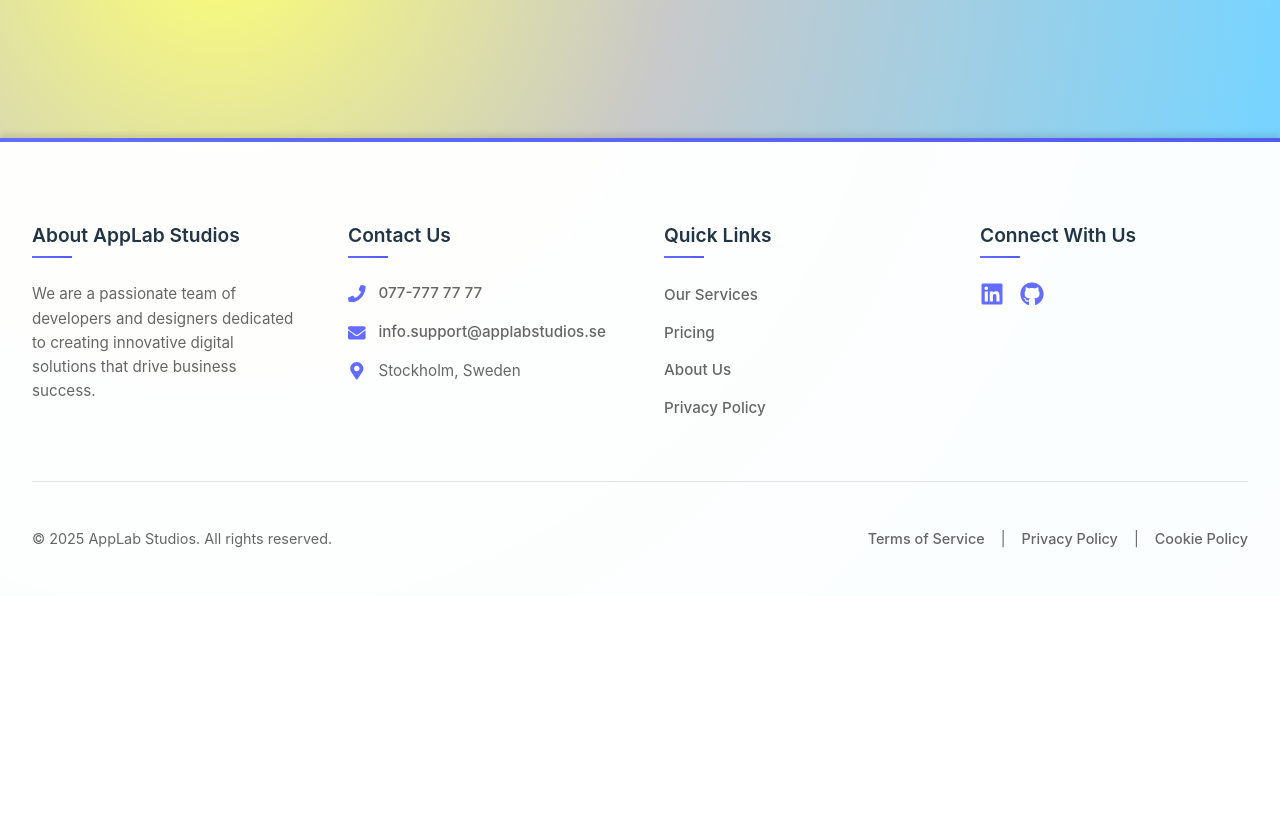
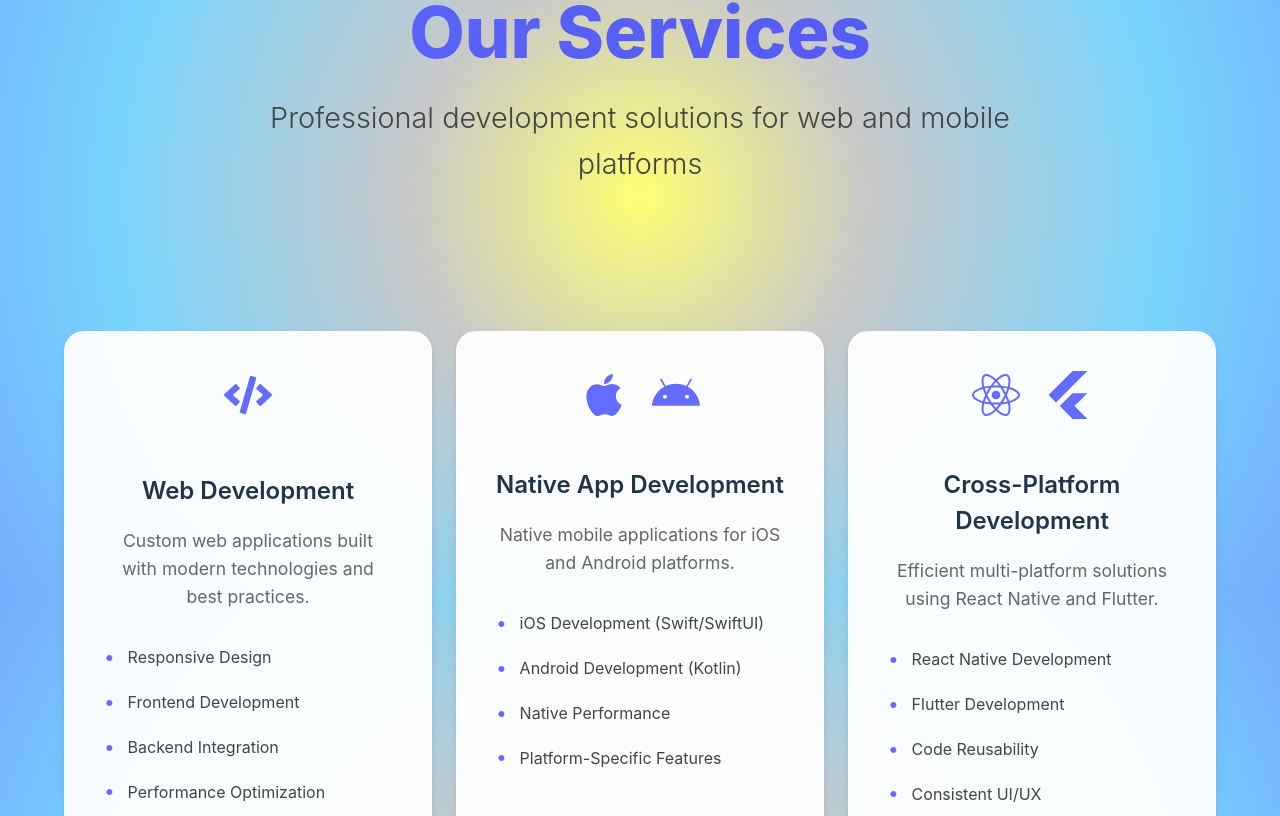
Before and after one commit to Youssef-Azroun/AppLab-Studios-AB, a React (Vite) app: page /services in a window 1280 px wide. Shown: the part 204-1020 px from the top of the page. Before the commit the page ends 800 px from the top, so only its background shows below. Built offline with nearby package versions, Linux system fonts and the light colour scheme.

Commit message:
Add Services page and implement route-based scroll reset
- Import and add Services page route to App.jsx
- Add useLocation hook to track route changes
- Implement useEffect to scroll to top on route navigation

```diff
--- a/src/App.jsx
+++ b/src/App.jsx
@@ -1,5 +1,5 @@
 import { useState, useEffect } from 'react'
-import { Routes, Route, useNavigate } from 'react-router-dom'
+import { Routes, Route, useNavigate, useLocation } from 'react-router-dom'
 import './App.css'
 import logo from './assets/images/logo.png'
 import { AiOutlineHome } from 'react-icons/ai'
@@ -13,6 +13,7 @@ import {
 import { BsPeople } from 'react-icons/bs'
 import { FaRegMoneyBillAlt, FaCode, FaMobileAlt, FaDatabase } from 'react-icons/fa'
 import AboutUs from './Pages/AboutUs'
+import Services from './Pages/Services'
 import Footer from './components/Footer'
 
 function App() {
@@ -21,6 +22,7 @@ function App() {
   const [isScrolled, setIsScrolled] = useState(false)
   const [scrollPosition, setScrollPosition] = useState(0)
   const navigate = useNavigate()
+  const location = useLocation()
 
   useEffect(() => {
     const handleScroll = () => {
@@ -67,6 +69,10 @@ function App() {
       window.scrollTo(0, scrollPosition);
     }
   }, [isMenuOpen, scrollPosition]);
+
+  useEffect(() => {
+    window.scrollTo(0, 0)
+  }, [location.pathname])
 
   const toggleMenu = () => {
     if (!isMenuOpen) {
@@ -271,6 +277,7 @@ function App() {
         <Routes>
           <Route path="/" element={<HomePage />} />
           <Route path="/about" element={<AboutUs />} />
+          <Route path="/services" element={<Services />} />
         </Routes>
       </div>
       <Footer />
--- /dev/null
+++ b/src/Pages/Services.css
@@ -0,0 +1,331 @@
+.services {
+  max-width: 1400px;
+  margin: 0 auto;
+  padding: 0.5rem;
+  width: 100%;
+  box-sizing: border-box;
+}
+
+.hero {
+  text-align: center;
+  padding: 4rem 0;
+  margin-bottom: 3rem;
+}
+
+.hero h1 {
+  font-size: 4.5rem;
+  margin-bottom: 1.5rem;
+  font-weight: 800;
+  background: linear-gradient(135deg, #646cff 0%, #535bf2 50%, #ff6b6b 100%);
+  -webkit-background-clip: text;
+  -webkit-text-fill-color: transparent;
+  animation: gradientFlow 8s ease infinite;
+  background-size: 200% 200%;
+}
+
+.hero .tagline {
+  font-size: 1.8rem;
+  color: #444;
+  font-weight: 300;
+  max-width: 800px;
+  margin: 0 auto;
+}
+
+.services-grid {
+  display: grid;
+  grid-template-columns: repeat(auto-fit, minmax(320px, 1fr));
+  gap: 1.5rem;
+  padding: 1rem;
+}
+
+.service-card {
+  background: rgba(255, 255, 255, 0.95);
+  padding: 2.5rem;
+  border-radius: 20px;
+  text-align: center;
+  transition: all 0.3s ease;
+  box-shadow: 0 4px 6px rgba(0, 0, 0, 0.1);
+}
+
+.service-card:hover {
+  transform: translateY(-10px);
+  box-shadow: 0 20px 40px rgba(0, 0, 0, 0.1);
+}
+
+.icon-group {
+  display: flex;
+  justify-content: center;
+  gap: 1.5rem;
+  margin-bottom: 1.5rem;
+}
+
+.service-icon {
+  font-size: 3rem;
+  color: #646cff;
+  margin-bottom: 1.5rem;
+}
+
+.service-card h3 {
+  color: #213547;
+  margin-bottom: 1rem;
+  font-size: 1.5rem;
+  font-weight: 600;
+}
+
+.service-card p {
+  color: #666;
+  line-height: 1.6;
+  margin-bottom: 1.5rem;
+}
+
+.service-features {
+  list-style: none;
+  padding: 0;
+  text-align: left;
+}
+
+.service-features li {
+  color: #444;
+  padding: 0.5rem 0;
+  display: flex;
+  align-items: center;
+  font-size: 1rem;
+}
+
+.service-features li::before {
+  content: '•';
+  color: #646cff;
+  margin-right: 0.8rem;
+  font-size: 1.2rem;
+}
+
+.learn-more-btn {
+  background: linear-gradient(135deg, #646cff, #535bf2);
+  color: white;
+  border: none;
+  padding: 0.8rem 1.5rem;
+  border-radius: 25px;
+  cursor: pointer;
+  font-weight: 500;
+  transition: all 0.3s ease;
+  margin-top: 1rem;
+}
+
+.learn-more-btn:hover {
+  transform: translateY(-2px);
+  box-shadow: 0 5px 15px rgba(100, 108, 255, 0.3);
+}
+
+.modal-overlay {
+  position: fixed;
+  top: 0;
+  left: 0;
+  width: 100%;
+  height: 100%;
+  background: rgba(0, 0, 0, 0.5);
+  backdrop-filter: blur(5px);
+  display: flex;
+  justify-content: center;
+  align-items: flex-end;
+  z-index: 1000;
+  animation: overlayFadeIn 0.3s ease;
+}
+
+.modal-sheet {
+  background: white;
+  padding: 2.5rem;
+  border-radius: 25px 25px 0 0;
+  width: 100%;
+  max-height: 85vh;
+  overflow-y: auto;
+  position: relative;
+  animation: sheetSlideUp 0.4s ease;
+}
+
+.modal-handle {
+  width: 40px;
+  height: 4px;
+  background: #e0e0e0;
+  border-radius: 2px;
+  margin: 0 auto 20px;
+}
+
+.modal-close {
+  position: absolute;
+  top: 1.5rem;
+  right: 1.5rem;
+  background: rgba(0, 0, 0, 0.1);
+  border: none;
+  font-size: 1.5rem;
+  cursor: pointer;
+  color: #666;
+  padding: 0.5rem;
+  line-height: 1;
+  transition: all 0.3s ease;
+  border-radius: 50%;
+  width: 40px;
+  height: 40px;
+  display: flex;
+  align-items: center;
+  justify-content: center;
+}
+
+.modal-close:hover {
+  background: rgba(0, 0, 0, 0.2);
+  color: #333;
+  transform: rotate(90deg);
+}
+
+.modal-description {
+  color: #444;
+  font-size: 1.1rem;
+  line-height: 1.6;
+  margin: 1.5rem 0;
+}
+
+.features-grid {
+  display: grid;
+  grid-template-columns: repeat(auto-fit, minmax(250px, 1fr));
+  gap: 1.5rem;
+  margin-top: 2rem;
+}
+
+.feature-card {
+  background: rgba(100, 108, 255, 0.05);
+  padding: 1.5rem;
+  border-radius: 15px;
+  transition: all 0.3s ease;
+}
+
+.feature-card:hover {
+  transform: translateY(-5px);
+  background: rgba(100, 108, 255, 0.1);
+}
+
+.feature-icon {
+  font-size: 2rem;
+  color: #646cff;
+  margin-bottom: 1rem;
+}
+
+.feature-card h4 {
+  color: #213547;
+  margin-bottom: 0.5rem;
+  font-size: 1.2rem;
+}
+
+.feature-card p {
+  color: #666;
+  font-size: 0.95rem;
+  line-height: 1.5;
+}
+
+@keyframes modalFadeIn {
+  from {
+    opacity: 0;
+    transform: translateY(-20px);
+  }
+  to {
+    opacity: 1;
+    transform: translateY(0);
+  }
+}
+
+@keyframes overlayFadeIn {
+  from {
+    opacity: 0;
+  }
+  to {
+    opacity: 1;
+  }
+}
+
+@keyframes sheetSlideUp {
+  from {
+    transform: translateY(100%);
+  }
+  to {
+    transform: translateY(0);
+  }
+}
+
+@media (max-width: 768px) {
+  .services {
+    padding: 0.25rem;
+  }
+
+  .hero {
+    padding: 2rem 0;
+  }
+
+  .hero h1 {
+    font-size: 2.5rem;
+  }
+
+  .hero .tagline {
+    font-size: 1.2rem;
+    padding: 0 1rem;
+  }
+
+  .services-grid {
+    grid-template-columns: 1fr;
+    gap: 1rem;
+    padding: 0.5rem;
+  }
+
+  .service-card {
+    padding: 1.5rem;
+  }
+
+  .icon-group {
+    gap: 1rem;
+  }
+
+  .service-icon {
+    font-size: 2.5rem;
+  }
+
+  .service-card h3 {
+    font-size: 1.3rem;
+  }
+
+  .service-card p {
+    font-size: 1rem;
+    margin-bottom: 1rem;
+  }
+
+  .service-features li {
+    font-size: 0.9rem;
+  }
+}
+
+/* For extra small devices */
+@media (max-width: 380px) {
+  .hero h1 {
+    font-size: 2rem;
+  }
+
+  .hero .tagline {
+    font-size: 1rem;
+  }
+
+  .services-grid {
+    padding: 0.25rem;
+  }
+
+  .service-card {
+    padding: 1.2rem;
+  }
+
+  .service-icon {
+    font-size: 2rem;
+  }
+
+  .icon-group {
+    gap: 0.8rem;
+  }
+
+  .service-features li {
+    font-size: 0.85rem;
+  }
+}
--- /dev/null
+++ b/src/Pages/Services.jsx
@@ -0,0 +1,91 @@
+import { useEffect } from 'react'
+import './Services.css'
+import {
+  FaCode,
+  FaMobileAlt,
+  FaApple,
+  FaAndroid,
+  FaReact
+} from 'react-icons/fa'
+import { SiFlutter } from 'react-icons/si'
+
+function Services() {
+  useEffect(() => {
+    const observerOptions = {
+      threshold: 0.1,
+      rootMargin: '0px'
+    }
+
+    const observer = new IntersectionObserver((entries) => {
+      entries.forEach(entry => {
+        if (entry.isIntersecting) {
+          entry.target.classList.add('visible')
+        }
+      })
+    }, observerOptions)
+
+    const animatedElements = document.querySelectorAll('.animate-on-scroll')
+    animatedElements.forEach(el => observer.observe(el))
+
+    return () => {
+      animatedElements.forEach(el => observer.unobserve(el))
+    }
+  }, [])
+
+  return (
+    <div className="services">
+      <section className="hero animate-on-scroll">
+        <h1>Our Services</h1>
+        <p className="tagline">
+          Professional development solutions for web and mobile platforms
+        </p>
+      </section>
+
+      <div className="services-grid">
+        <div className="service-card animate-on-scroll">
+          <FaCode className="service-icon" />
+          <h3>Web Development</h3>
+          <p>Custom web applications built with modern technologies and best practices.</p>
+          <ul className="service-features">
+            <li>Responsive Design</li>
+            <li>Frontend Development</li>
+            <li>Backend Integration</li>
+            <li>Performance Optimization</li>
+          </ul>
+        </div>
+
+        <div className="service-card animate-on-scroll">
+          <div className="icon-group">
+            <FaApple className="service-icon" />
+            <FaAndroid className="service-icon" />
+          </div>
+          <h3>Native App Development</h3>
+          <p>Native mobile applications for iOS and Android platforms.</p>
+          <ul className="service-features">
+            <li>iOS Development (Swift/SwiftUI)</li>
+            <li>Android Development (Kotlin)</li>
+            <li>Native Performance</li>
+            <li>Platform-Specific Features</li>
+          </ul>
+        </div>
+
+        <div className="service-card animate-on-scroll">
+          <div className="icon-group">
+            <FaReact className="service-icon" />
+            <SiFlutter className="service-icon" />
+          </div>
+          <h3>Cross-Platform Development</h3>
+          <p>Efficient multi-platform solutions using React Native and Flutter.</p>
+          <ul className="service-features">
+            <li>React Native Development</li>
+            <li>Flutter Development</li>
+            <li>Code Reusability</li>
+            <li>Consistent UI/UX</li>
+          </ul>
+        </div>
+      </div>
+    </div>
+  )
+}
+
+export default Services
```
